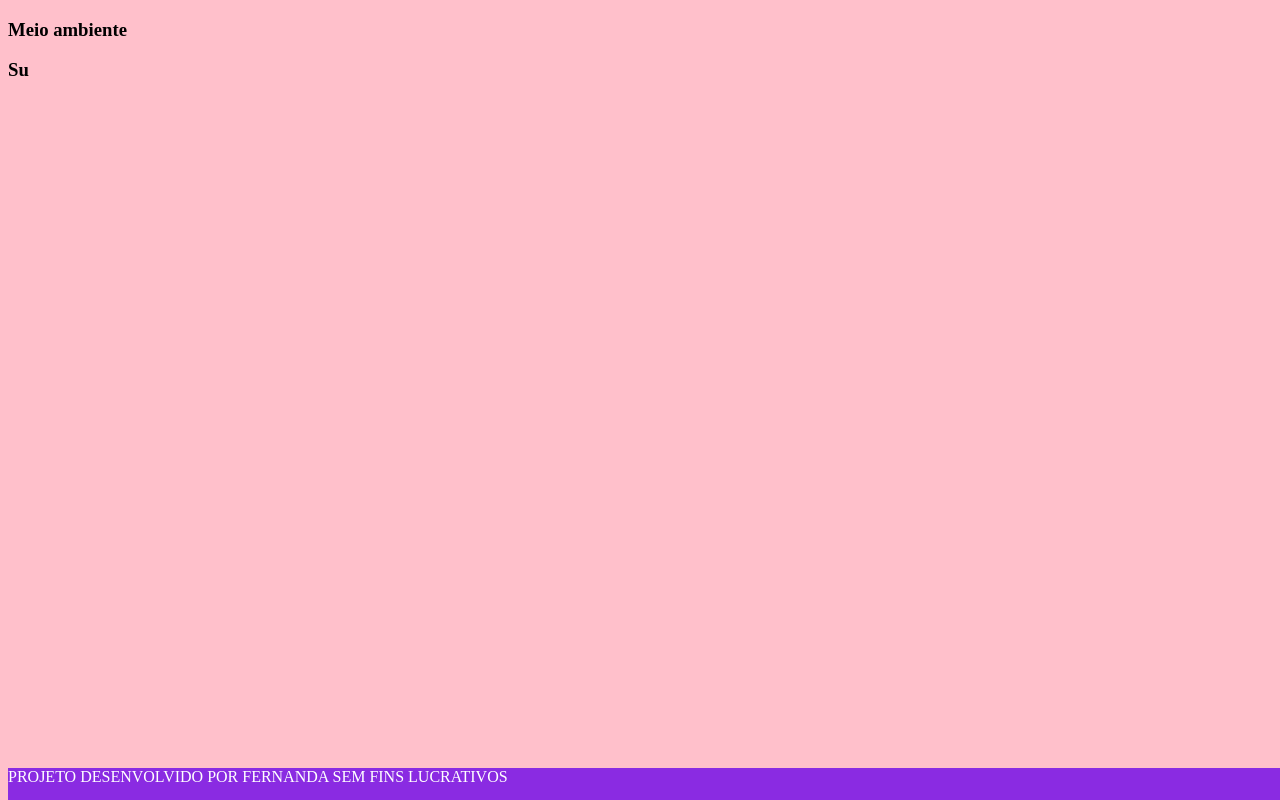
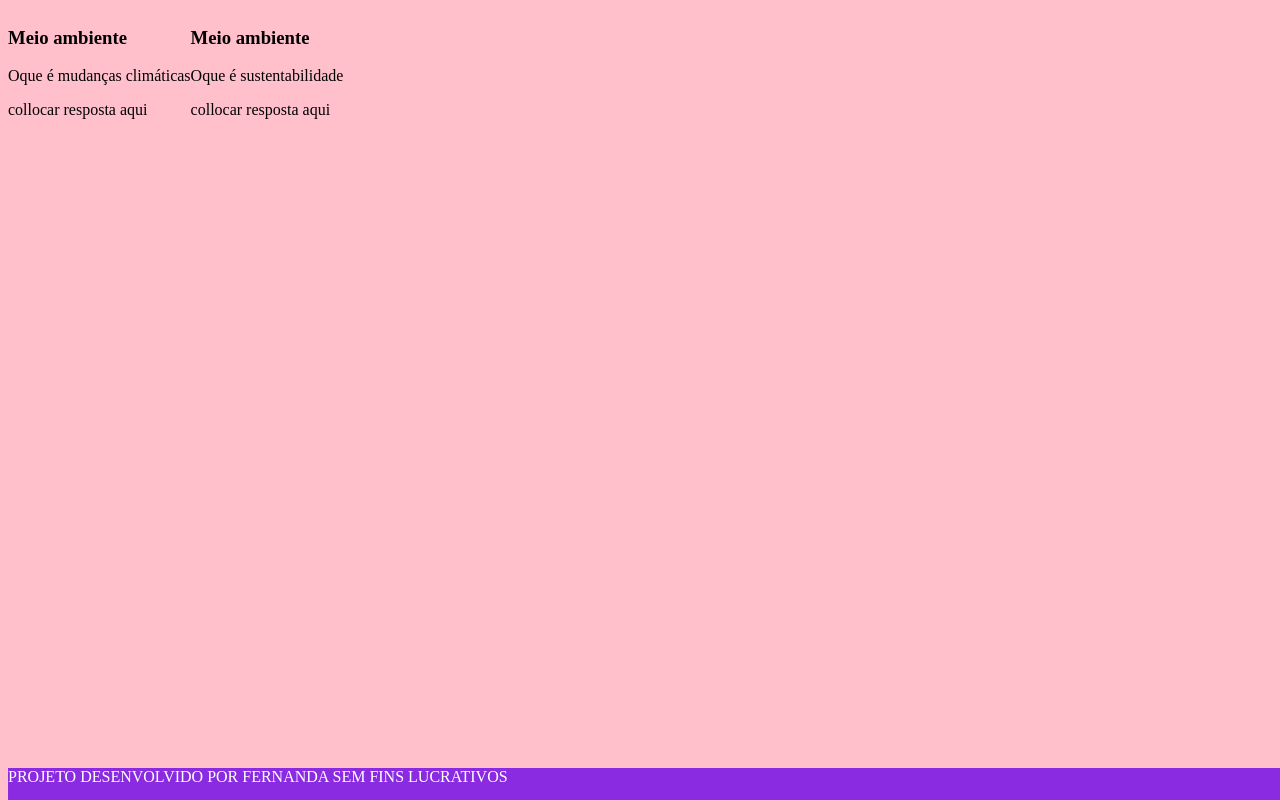
Before and after one commit to Fefecarvalho/flashcard-2b, a plain HTML site: page index.html in a window 1280 px wide. Drawn offline with Linux system fonts and the light colour scheme.

Commit message:
teste3-23

```diff
--- a/assets/style.css
+++ b/assets/style.css
@@ -1,5 +1,9 @@
 body{
     background-color: pink;
+}
+
+#conteiner{
+    display: flex;
 }
 
 footer{
--- a/index.html
+++ b/index.html
@@ -15,17 +15,23 @@
                 <div class="cartao__conteudo">
                     <h1>Meio ambiente</h1>
                     <div class="cartao__conteudo__pergunta">
-
+                        Oque é mudanças climáticas
                     </div>
+                     <div class="cartao__conteudo__resposta">
+                         <p>collocar resposta aqui</p>
+                     </div>
                 </div>
             </article>
 
                         <article class="cartao">
                 <div class="cartao__conteudo">
-                    <h1>Su</h1>
+                    <h1>Meio ambiente</h1>
                     <div class="cartao__conteudo__pergunta">
-
+                        Oque é sustentabilidade
                     </div>
+                     <div class="cartao__conteudo__resposta">
+                         <p>collocar resposta aqui</p>
+                     </div>
                 </div>
             </article>
 
```
